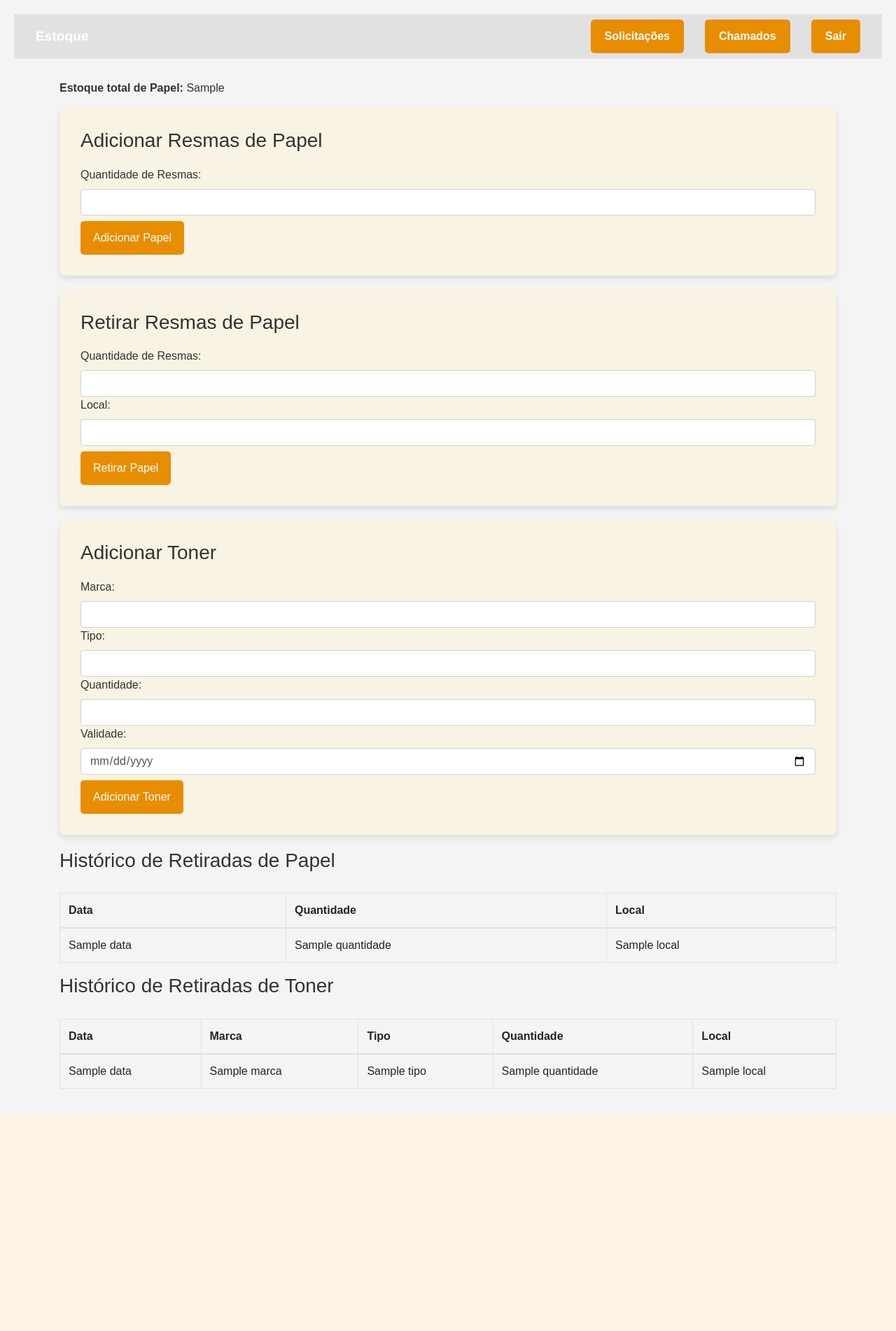
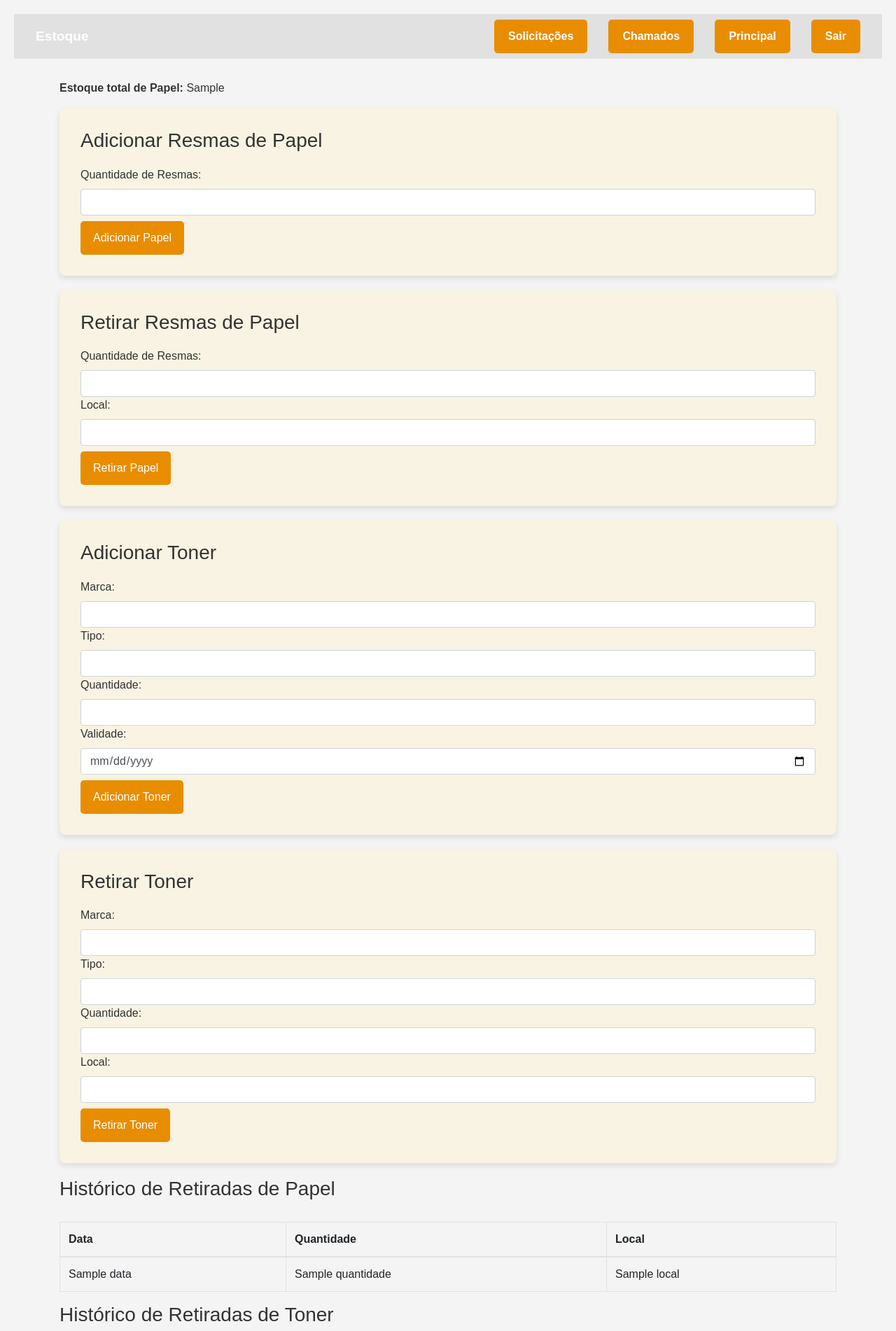
Before and after one commit to laviniasa/selbmanager, a Flask app: template gerenciador_estoque/templates/index.html in a window 1280 px wide. Shown: the top 1902 px of the page at 70% size. Before the commit the page ends 1592 px from the top, so only its background shows below. Run offline with Flask 3, Linux system fonts and the light colour scheme; the template is opened without the code that fills it: most values are stand-ins (such as "Sample title", 1, 10 or a date in 2020); some libraries are stand-ins or nearby versions.

Commit message:
Update index.html

```diff
--- a/gerenciador_estoque/templates/index.html
+++ b/gerenciador_estoque/templates/index.html
@@ -121,14 +121,16 @@
                     <a class="nav-link" href="/visualizar">Chamados</a>
                 </li>
                 <li class="nav-item">
+                    <a class="nav-link" href="/principal">Principal</a> <!-- Novo link para a página principal -->
+                </li>
+                <li class="nav-item">
                     <a class="nav-link" href="/logout">Sair</a>
                 </li>
             </div>
         </ul>
     </div>
+</nav>
 
-
-    </nav>
 
     <!-- Conteúdo principal -->
     <div class="container">
@@ -174,6 +176,26 @@
                     <button type="submit" class="btn mt-2">Adicionar Toner</button>
                 </form>
             </div>
+
+            <div class="form-container">
+                <h3>Retirar Toner</h3>
+                <form method="POST" action="{{ url_for('retirar_toner') }}">
+                    <label for="marca">Marca:</label>
+                    <input type="text" name="marca" id="marca" class="form-control" required>
+
+                    <label for="tipo">Tipo:</label>
+                    <input type="text" name="tipo" id="tipo" class="form-control" required>
+
+                    <label for="quantidade">Quantidade:</label>
+                    <input type="number" name="quantidade" id="quantidade" class="form-control" required>
+
+                    <label for="local">Local:</label>
+                    <input type="text" name="local" id="local" class="form-control" required>
+
+                    <button type="submit" class="btn mt-2">Retirar Toner</button>
+                </form>
+            </div>
+
         </section>
 
         <!-- Histórico de Retiradas -->
```
Lines whose indentation alone changed are shown as unchanged.
